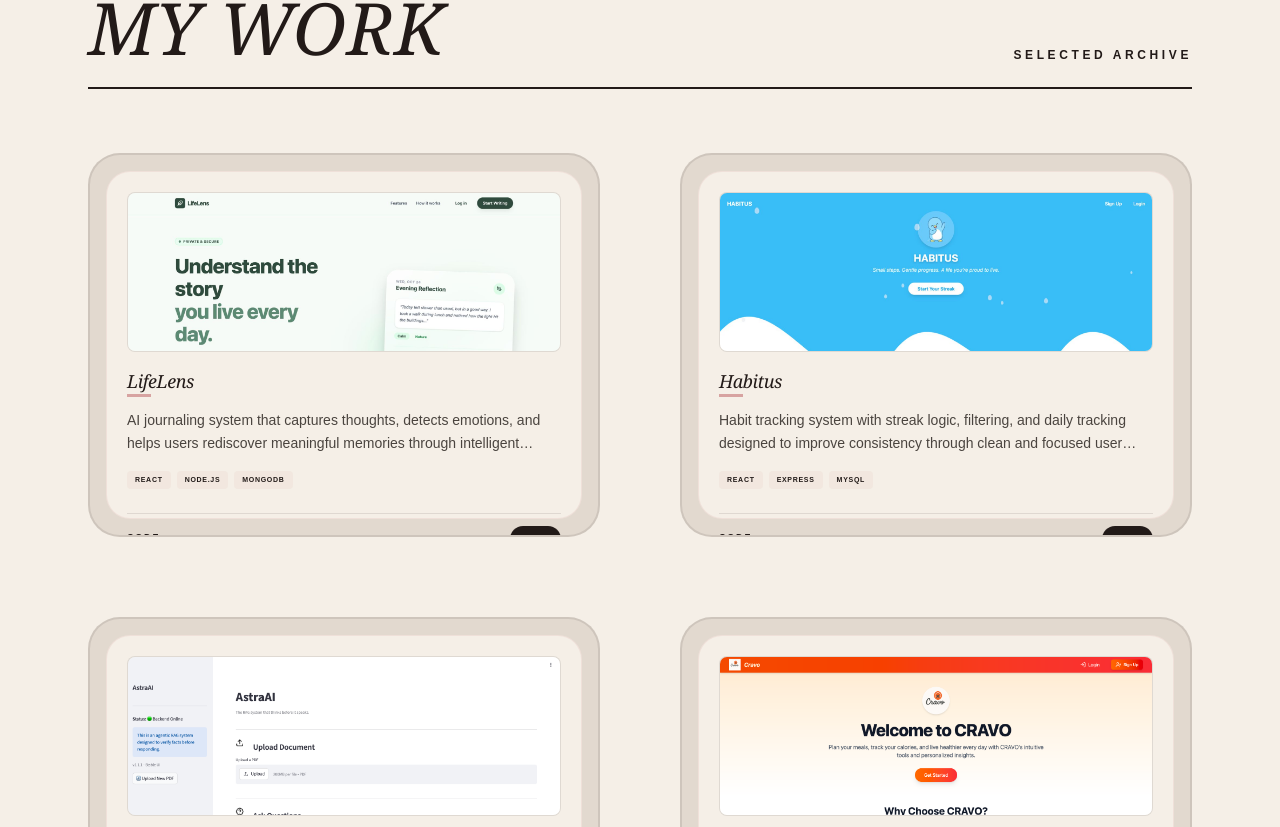
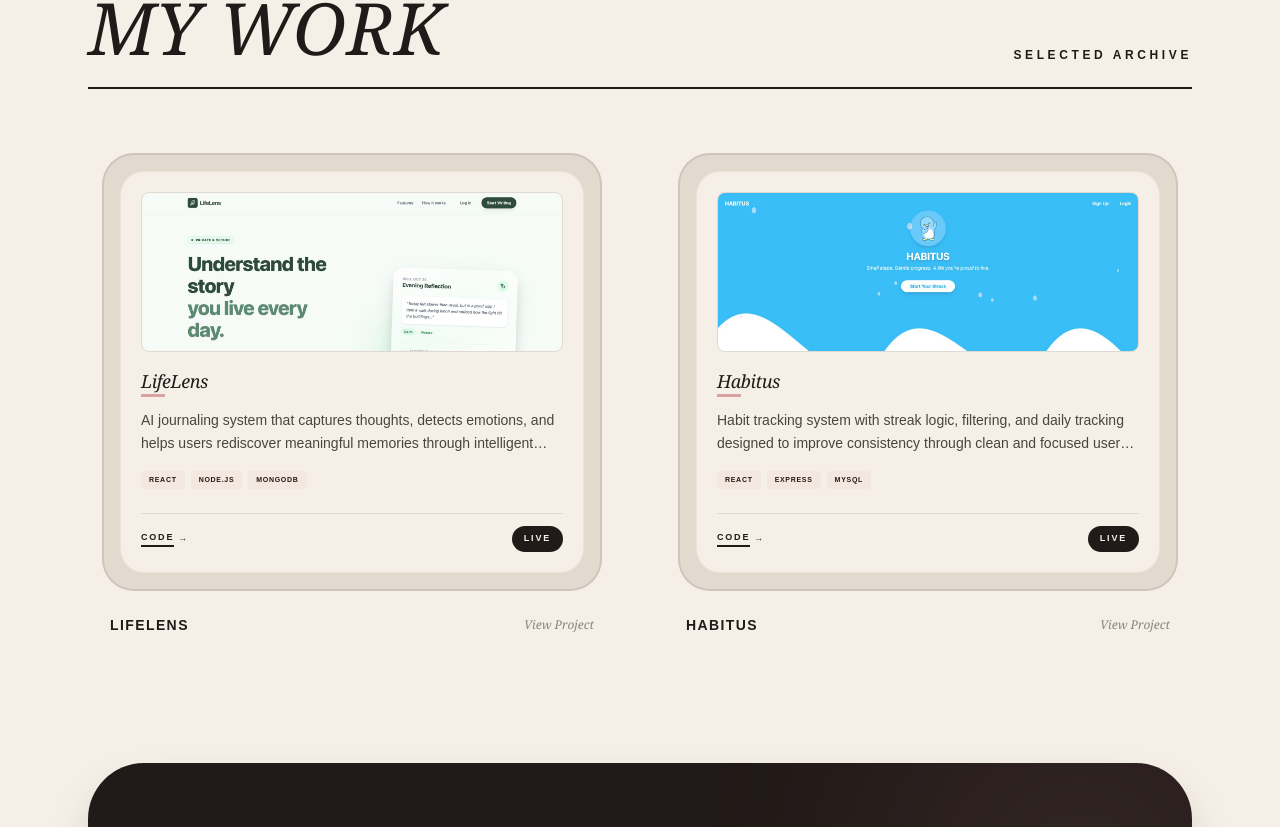
Before and after one commit to tejuuu-7774/Portfolio_, a Next.js app: page / in a window 1280 px wide. Shown: the part 833-1660 px from the top of the page. Built offline with nearby package versions, Linux system fonts and the light colour scheme.

Commit message:
updated main page

```diff
--- a/app/page.tsx
+++ b/app/page.tsx
@@ -1,7 +1,6 @@
 import Link from "next/link";
 import ProjectCard from "@/components/ProjectCard";
 import { projects } from "@/lib/projects";
-// Note: Ensure you have lucide-react installed: npm install lucide-react
 import { Github, Linkedin, ArrowUpRight } from "lucide-react";
 import { Layout, Server, Database, Wrench } from "lucide-react";
 
@@ -29,8 +28,6 @@ const skills = [
 ];
 
 export default function HomePage() {
-  const featuredProjects = projects.slice(0, 4);
-
   return (
     <main className="relative min-h-screen bg-[#F5EFE7] text-[#221A18] selection:bg-[#221A18] selection:text-[#D7A3A1] overflow-x-hidden">
 
@@ -39,7 +36,7 @@ export default function HomePage() {
 
       <div className="max-w-6xl mx-auto px-6">
 
-        {/* 1. HERO SECTION - Full Screen Initial View */}
+        {/* 1. HERO SECTION */}
         <section className="relative min-h-[80vh] flex flex-col justify-center py-20">
           <div className="flex flex-col gap-10 relative z-10">
             <div className="flex items-center justify-between">
@@ -50,17 +47,13 @@ export default function HomePage() {
                 </span>
               </div>
 
-              {/* 3. SOCIAL ICONS */}
               <div className="flex gap-5 text-[#221A18]">
-                <a href="https://github.com/tejuuu-7774" target="_blank" className="hover:text-[#D7A3A1] transition-colors">
+                <a href="https://github.com/tejuuu-7774" target="_blank" rel="noopener noreferrer" className="hover:text-[#D7A3A1] transition-colors">
                   <Github size={20} strokeWidth={1.5} />
                 </a>
-                <a href="https://www.linkedin.com/in/tejaswini-palwai-9a1549268/" target="_blank" className="hover:text-[#D7A3A1] transition-colors">
+                <a href="https://www.linkedin.com/in/tejaswini-palwai-9a1549268/" target="_blank" rel="noopener noreferrer" className="hover:text-[#D7A3A1] transition-colors">
                   <Linkedin size={20} strokeWidth={1.5} />
                 </a>
-                {/* <a href="https://twitter.com" target="_blank" className="hover:text-[#D7A3A1] transition-colors">
-                  <Twitter size={20} strokeWidth={1.5} />
-                </a> */}
               </div>
             </div>
 
@@ -87,7 +80,7 @@ export default function HomePage() {
           </div>
         </section>
 
-        {/* 2. PROJECTS - Named "MY WORK" */}
+        {/* 2. PROJECTS - "MY WORK" */}
         <section id="work" className="pt-20 pb-32">
           <div className="flex items-end justify-between mb-16 border-b-2 border-[#221A18] pb-6">
             <h2 className="text-5xl md:text-7xl font-serif italic text-[#221A18]">
@@ -98,36 +91,48 @@ export default function HomePage() {
             </span>
           </div>
 
-          <div className="grid grid-cols-1 md:grid-cols-2 gap-12 md:gap-20">
-            {featuredProjects.map((project) => (
-              <article key={project.id} className="group relative">
+          <div className="grid grid-cols-1 md:grid-cols-2 gap-12 justify-items-center">
+            {projects.slice(0, 2).map((project) => (
+              <article key={project.id} className="group relative w-full max-w-[500px]">
 
-                {/* CARD */}
-                <div className="relative aspect-[4/3] rounded-[2rem] overflow-hidden bg-[#E2D9CF] border-2 border-[#221A18]/10 transition-all duration-700 group-hover:border-[#221A18]/30 group-hover:shadow-2xl group-hover:-translate-y-3">
+                {/* Main Card Container */}
+                <div className="relative rounded-[2rem] overflow-hidden bg-[#E2D9CF] border-2 border-[#221A18]/10 transition-all duration-700 ease-[0.23,1,0.32,1] group-hover:border-[#221A18]/30 group-hover:shadow-2xl group-hover:-translate-y-2">
 
-                  {/* PROJECT CONTENT */}
-                  <div className="absolute inset-0 p-4">
+                  {/* INVISIBLE LINK: This covers the whole card without nesting tags */}
+                  <Link
+                    href="/projects"
+                    className="absolute inset-0 z-20"
+                    aria-label={`View ${project.title}`}
+                  />
+
+                  {/* PROJECT CARD: Contains its own internal links (ensure they have z-30) */}
+                  <div className="relative p-4 z-10">
                     <ProjectCard {...project} />
                   </div>
 
-                  {/* TOP RIGHT ARROW */}
-                  <Link
-                    href="/projects"
-                    className="absolute top-6 right-8 h-12 w-12 rounded-full bg-[#221A18] text-[#F5EFE7] flex items-center justify-center opacity-0 group-hover:opacity-100 scale-90 group-hover:scale-100 transition-all duration-500 shadow-lg hover:bg-[#D7A3A1]"
-                  >
-                    <ArrowUpRight size={20} />
-                  </Link>
+                  {/* TOP RIGHT ARROW - Navigates to /projects */}
+                  <div className="absolute top-6 right-6 z-30 h-12 w-12 rounded-full bg-[#221A18] text-[#F5EFE7] flex items-center justify-center
+                                  translate-x-4 -translate-y-4 opacity-0 scale-75
+                                  group-hover:translate-x-0 group-hover:translate-y-0 group-hover:opacity-100 group-hover:scale-100
+                                  transition-all duration-500 ease-out shadow-lg pointer-events-none">
+                    <ArrowUpRight size={22} className="group-hover:rotate-12 transition-transform duration-300" />
+                  </div>
 
                   {/* HOVER OVERLAY */}
-                  <div className="absolute inset-0 bg-gradient-to-t from-[#221A18]/30 to-transparent opacity-0 group-hover:opacity-100 transition-opacity duration-500 pointer-events-none" />
+                  <div className="absolute inset-0 bg-gradient-to-t from-[#221A18]/10 via-transparent to-transparent opacity-0 group-hover:opacity-100 transition-opacity duration-500 z-10 pointer-events-none" />
                 </div>
 
+                {/* SUB-TEXT LABEL */}
+                <div className="mt-6 px-2 flex justify-between items-center">
+                  <h3 className="text-sm font-black text-[#221A18] uppercase tracking-widest">{project.title}</h3>
+                  <span className="text-xs italic font-serif text-[#221A18]/50">View Project</span>
+                </div>
               </article>
             ))}
           </div>
         </section>
 
-        {/* SKILLS SECTION */}
+        {/* 3. SKILLS SECTION */}
         <section className="pb-32">
           <div className="relative rounded-[3.5rem] bg-[#221A18] p-10 md:p-24 overflow-hidden shadow-2xl">
             <div className="absolute -top-20 -right-20 w-96 h-96 bg-[#D7A3A1] rounded-full blur-[120px] opacity-10" />
@@ -143,11 +148,7 @@ export default function HomePage() {
 
               <div className="lg:col-span-2 grid grid-cols-1 sm:grid-cols-2 gap-x-12 gap-y-12">
                 {skills.map(({ title, list, Icon }) => (
-                  <div
-                    key={title}
-                    className="group relative pt-6 border-t border-[#F5EFE7]/10"
-                  >
-                    {/* ICON + TITLE */}
+                  <div key={title} className="group relative pt-6 border-t border-[#F5EFE7]/10">
                     <div className="flex items-center gap-3 mb-4">
                       <Icon
                         size={18}
@@ -157,8 +158,6 @@ export default function HomePage() {
                         {title}
                       </h3>
                     </div>
-
-                    {/* CONTENT */}
                     <p className="text-xl font-light text-[#F5EFE7] group-hover:text-[#D7A3A1] transition-colors duration-300">
                       {list}
                     </p>
@@ -168,7 +167,6 @@ export default function HomePage() {
             </div>
           </div>
         </section>
-
       </div>
     </main>
   );
```
